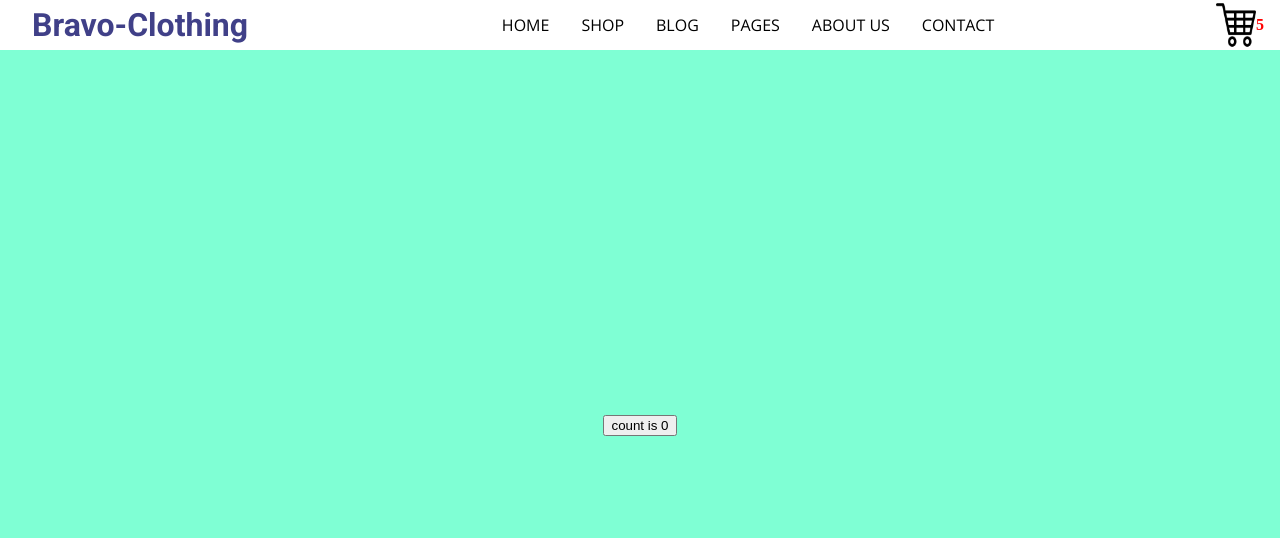
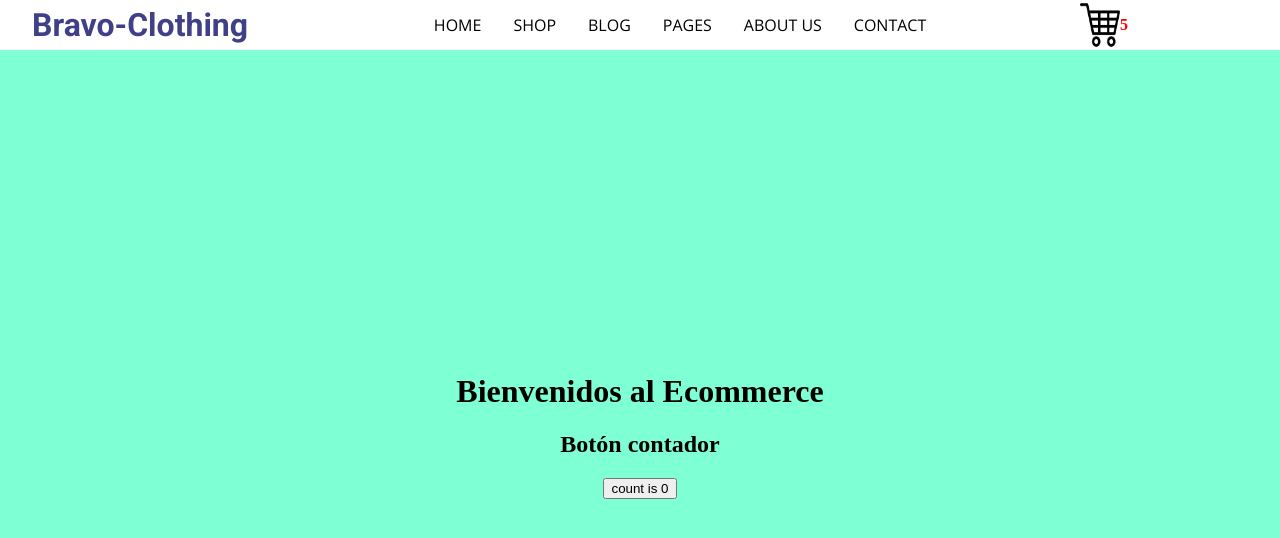
Before and after one commit to juanjpl/coderhouse-Bootcamp-React, a React (Vite) app: page / in a window 1280 px wide. Shown: the top 538 px of the page. Built offline with nearby package versions, Linux system fonts and the light colour scheme.

Commit message:
update v1.0.5

```diff
--- a/src/App.jsx
+++ b/src/App.jsx
@@ -1,6 +1,7 @@
 import { useState } from 'react'
 import './App.css'
-import Navbar from './components/Navbar'
+import Navbar from './components/Navbar';
+import ItemListContainer from './components/ItemListContainer';
 
 function App() {
   const [count, setCount] = useState(0)
@@ -12,6 +13,8 @@ function App() {
     </div>
 
       <div className="card">
+        <ItemListContainer greeting='Bienvenidos al Ecommerce' />
+        <h2>Botón contador</h2>
         <button onClick={() => setCount((count) => count + 1)}>
           count is {count}
         </button>
--- /dev/null
+++ b/src/components/ItemListContainer/index.jsx
@@ -0,0 +1,12 @@
+import './styles.css';
+
+function ItemListContainer({greeting}){
+
+    return(
+    <div>
+        <h1>{greeting} </h1>
+    </div>
+    )
+}
+
+export default ItemListContainer;
--- a/src/components/Navbar/index.jsx
+++ b/src/components/Navbar/index.jsx
@@ -14,7 +14,7 @@ function Navbar() {
         <button>ABOUT US</button>
         <button>CONTACT</button>
       </div>
-      <div>
+      <div className="cartwidget">
         <CartWidget/>
       </div>
     </div>
```
Also changed, not shown: src/components/ItemListContainer/styles.css (added).
